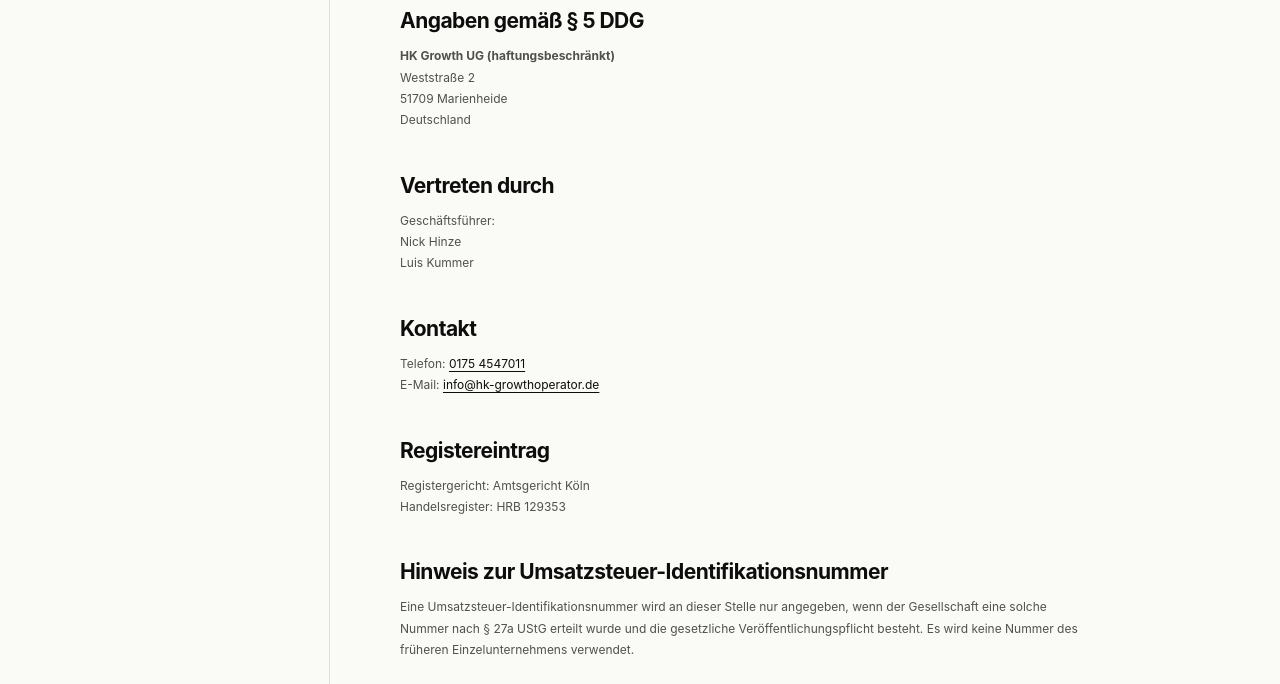
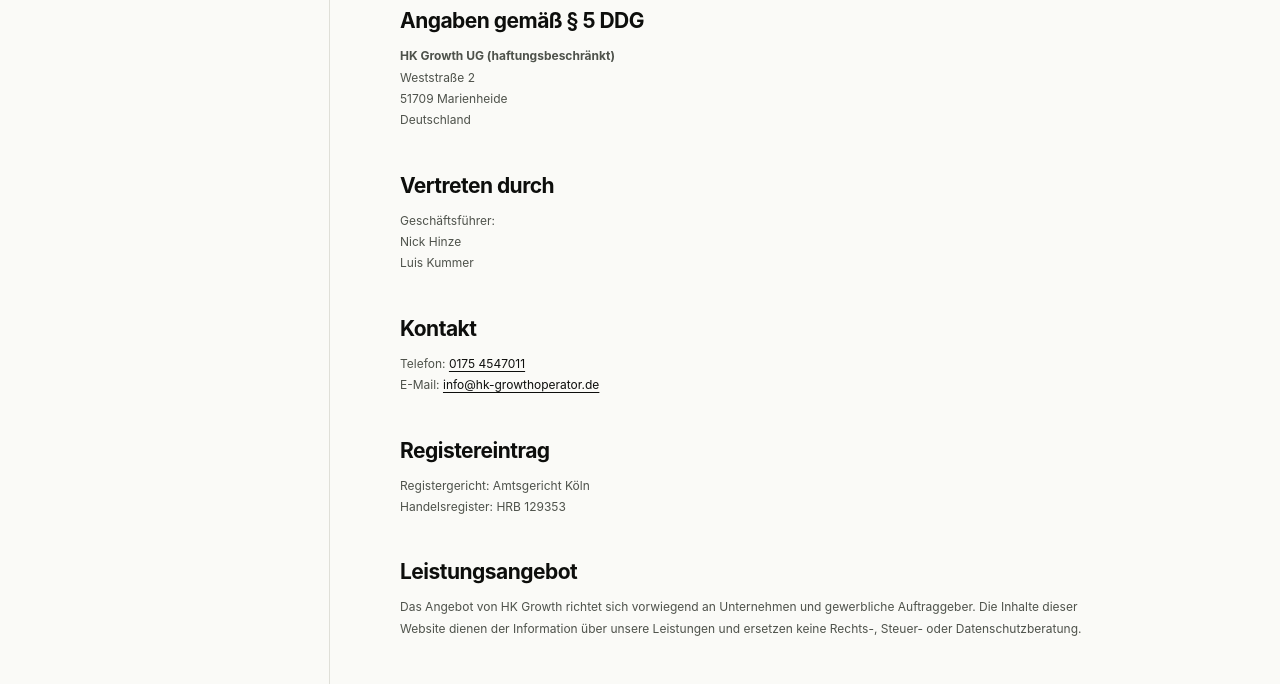
Before and after one commit to HKGrowthOperator/Website, a website: page site/impressum.html in a window 1280 px wide. Shown: the part 244-928 px from the top of the page. Drawn offline with Linux system fonts and the light colour scheme.

Commit message:
Keep legal notice concise and publish only required identifiers

```diff
--- a/site/impressum.html
+++ b/site/impressum.html
@@ -50,9 +50,6 @@
     <h2>Registereintrag</h2>
     <p>Registergericht: Amtsgericht Köln<br>Handelsregister: HRB 129353</p>
 
-    <h2>Hinweis zur Umsatzsteuer-Identifikationsnummer</h2>
-    <p>Eine Umsatzsteuer-Identifikationsnummer wird an dieser Stelle nur angegeben, wenn der Gesellschaft eine solche Nummer nach § 27a UStG erteilt wurde und die gesetzliche Veröffentlichungspflicht besteht. Es wird keine Nummer des früheren Einzelunternehmens verwendet.</p>
-
     <h2>Leistungsangebot</h2>
     <p>Das Angebot von HK Growth richtet sich vorwiegend an Unternehmen und gewerbliche Auftraggeber. Die Inhalte dieser Website dienen der Information über unsere Leistungen und ersetzen keine Rechts-, Steuer- oder Datenschutzberatung.</p>
 
```
